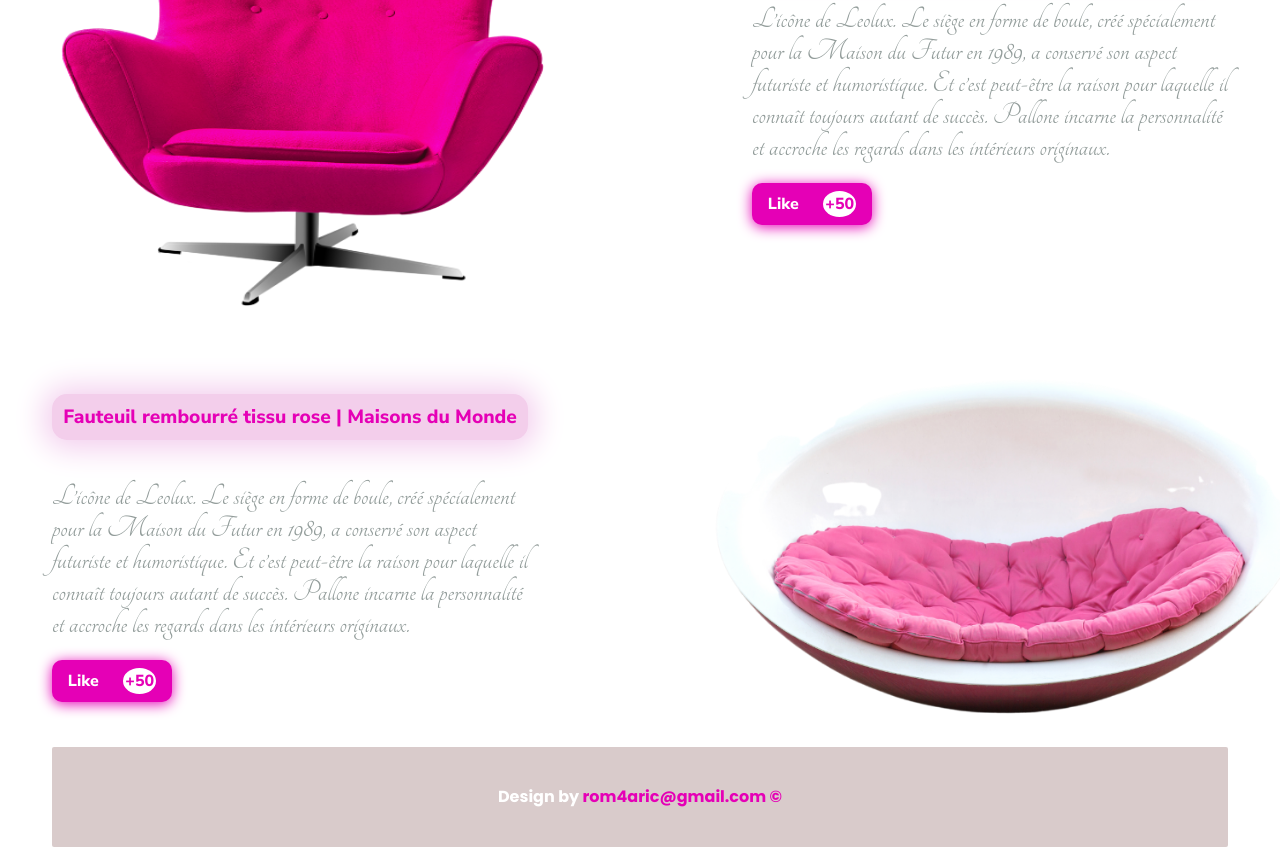
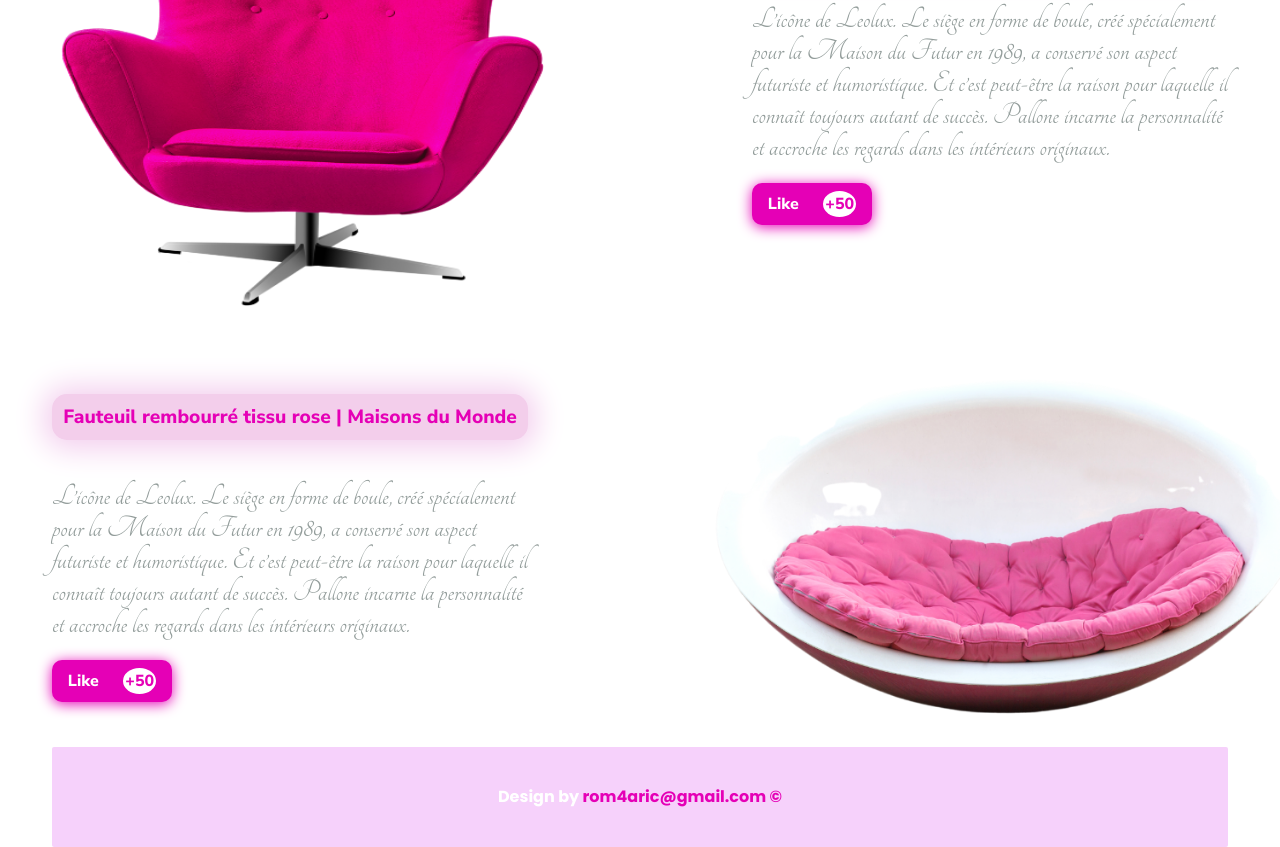
Before and after one commit to Conite002/egg-chairs-website, a plain HTML site: page index.html in a window 1280 px wide. Shown: the part 930-1777 px from the top of the page. Drawn offline with Linux system fonts and the light colour scheme.

Commit message:
interface ok

```diff
--- a/style.css
+++ b/style.css
@@ -271,7 +271,7 @@ footer{
     justify-content: center;
     align-items: center;
     /* background:#f3ceeb; */
-    background: rgb(217, 203, 203);
+    background: rgb(246, 209, 251);
     /* background: linear-gradient(209deg, rgba(255,255,255,1) 0%, rgba(238,167,238,1) 22%, rgba(240,213,223,1) 49%, rgba(249,176,220,1) 99%);    margin-top: 100px; */
     height: 100px;
     border-radius: 2px;
```
